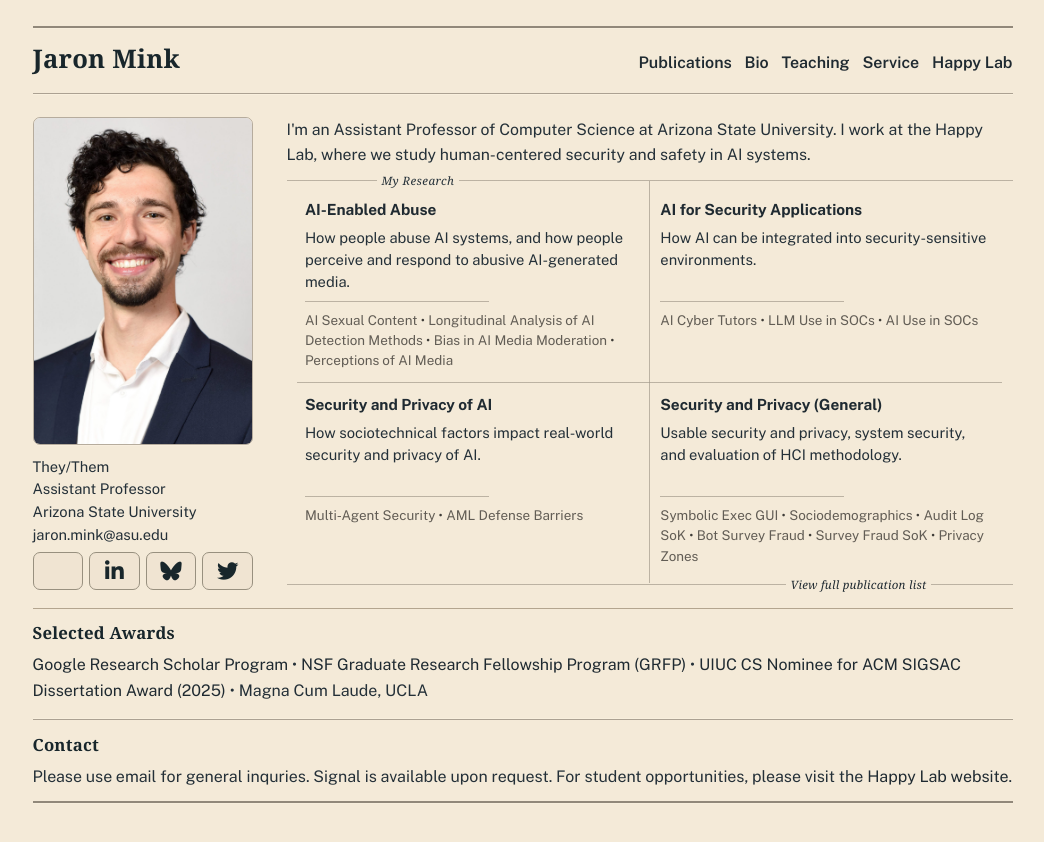
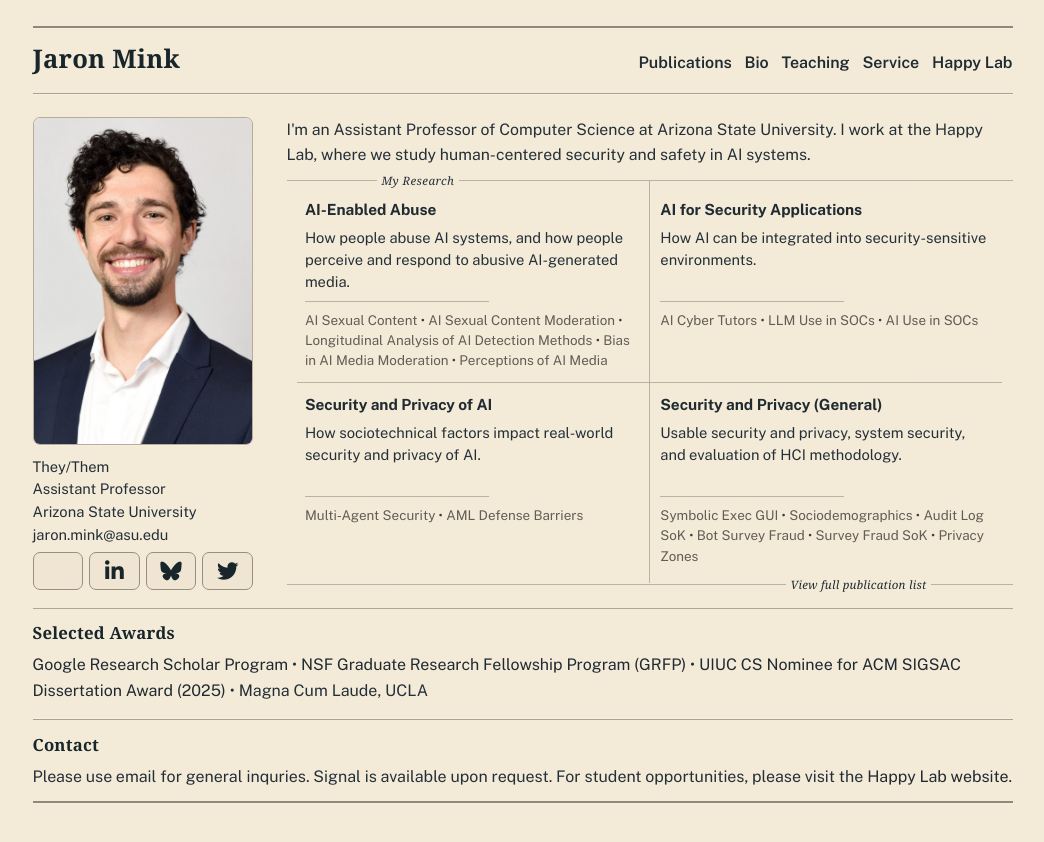
Before and after one commit to JaronMink/personal-website, a Jekyll site: the page built from index.md, in a window 1280 px wide. Shown: the top 842 px of the page, without its empty margins (110-1154 px from the left). Built offline with Jekyll 4.4.1, drawn with Linux system fonts in a browser that asks for light colours; some web fonts are replaced.

Commit message:
Feature AIES paper on homepage

```diff
--- a/index.md
+++ b/index.md
@@ -61,6 +61,7 @@ description: Assistant Professor Jaron Mink studies human-centered security for
           </a>
           <p class="home-interest-links-inline">
             <span class="home-interest-link-item"><a href="{{ '/publications/#pub-aig-sc-2026' | relative_url }}">AI Sexual Content</a></span>
+            <span class="home-interest-link-item"><a href="{{ '/publications/#pub-aig-sc-communities-2026' | relative_url }}">AI Sexual Content Moderation</a></span>
             <span class="home-interest-link-item"><a href="{{ '/publications/#pub-is-this-ai-2026' | relative_url }}">Longitudinal Analysis of AI Detection Methods</a></span>
             <span class="home-interest-link-item"><a href="{{ '/publications/#pub-deepfake-moderation-2024' | relative_url }}">Bias in AI Media Moderation</a></span>
             <span class="home-interest-link-item"><a href="{{ '/publications/#pub-deepphish-2022' | relative_url }}">Perceptions of AI Media</a></span>
```
